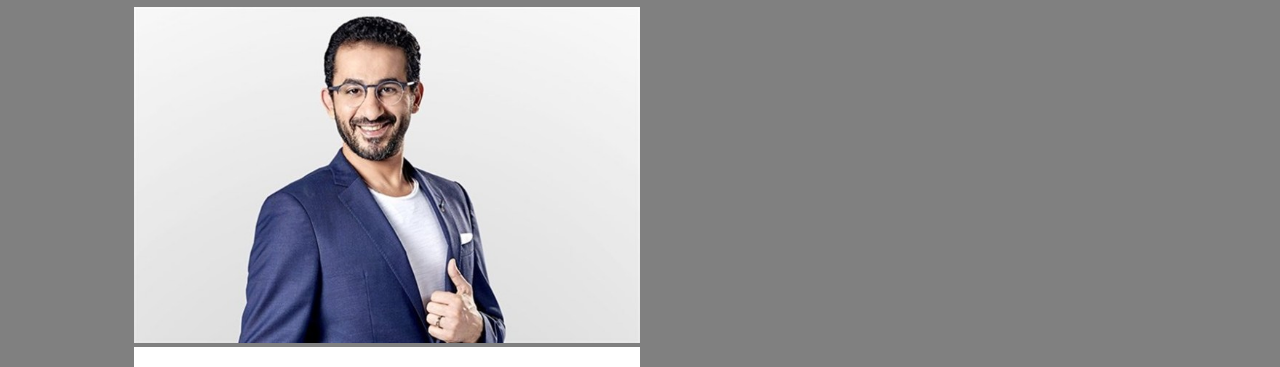
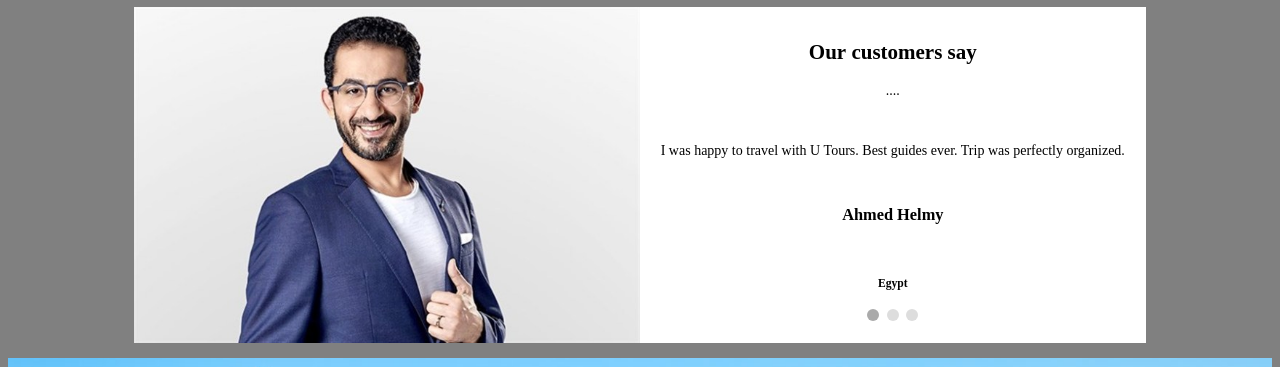
Before and after one commit to levchenko-m/final, a plain HTML site: page index.html in a window 1280 px wide. Shown: the part 73-440 px from the top of the page. Drawn offline with Linux system fonts and the light colour scheme.

Commit message:
New Changes

```diff
--- a/index.css
+++ b/index.css
@@ -11,19 +11,19 @@ body {
 }
 .item {
     display: flex;
-
+}
+.hide {
+    display: none;
 }
 .slider .item img {
 object-fit: cover;
     width: 50%;
-    height: 100%;
     border: none;
     box-shadow: none;
 }
 .slideText {
 object-fit: cover;
     width: 50%;
-    height: 100%;
     border: none;
     box-shadow: none;
     background-color: white;
--- a/script.js
+++ b/script.js
@@ -24,11 +24,11 @@ function showSlides(n) {
         slideIndex = slides.length
     }
     for (i = 0; i < slides.length; i++) {
-        slides[i].style.display = "none";
+        slides[i].classList.add("hide");
     }
     for (i = 0; i < dots.length; i++) {
         dots[i].className = dots[i].className.replace(" active", "");
     }
-    slides[slideIndex - 1].style.display = "block";
+    slides[slideIndex - 1].classList.remove("hide");
     dots[slideIndex - 1].className += " active";
 }
```
Also changed, not shown: index.html (+4 -5 lines).
